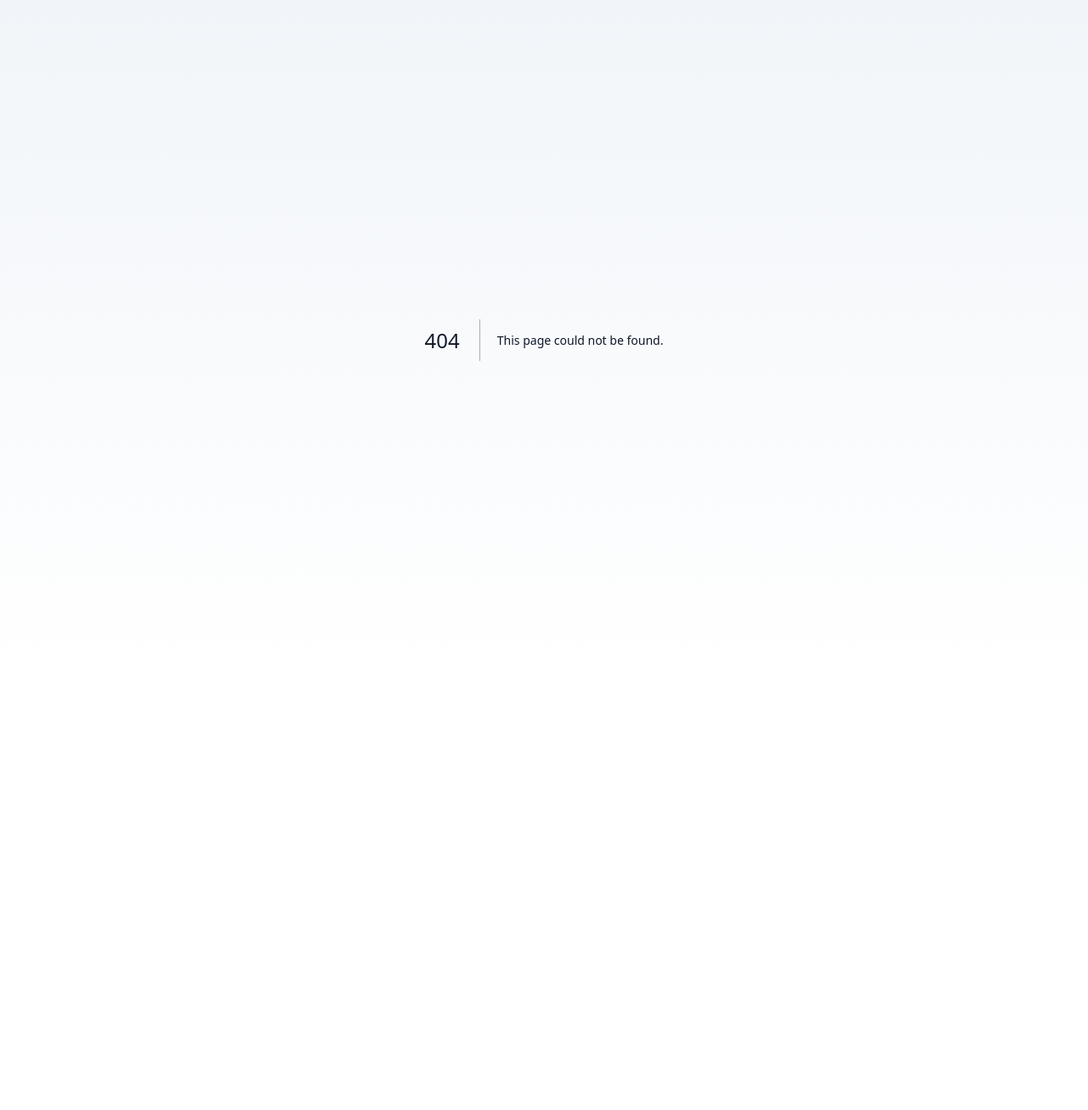
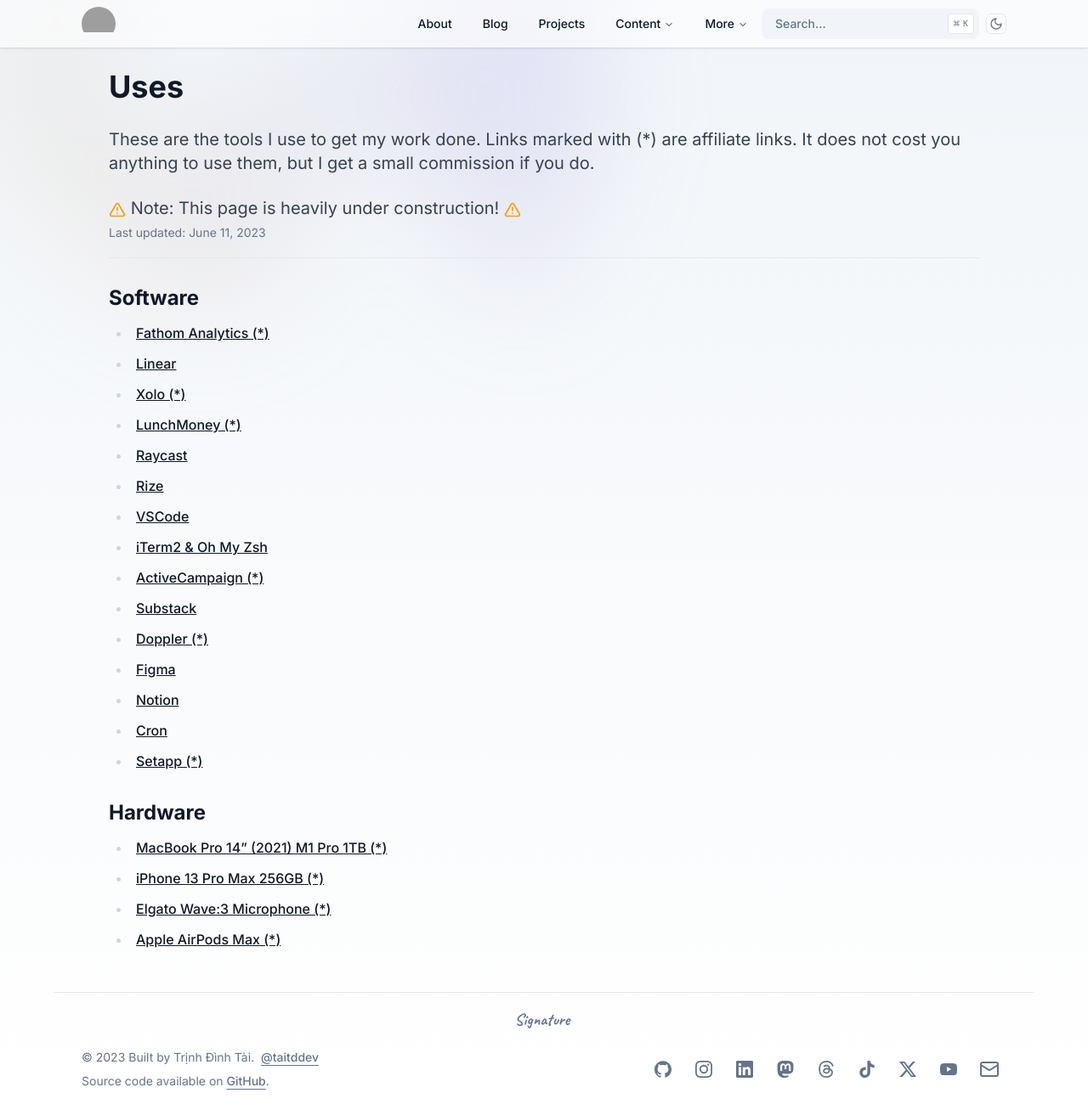
Before and after one commit to trinhdinhtai/taitd.dev, a Next.js app: page /uses in a window 1280 px wide. Before the commit this address had no page. Shown: the whole page at 85% size. Before the commit the page ends 800 px from the top, so only its background shows below. Built offline with nearby package versions, Linux system fonts and the light colour scheme; grey boxes are pictures that could not be loaded.

Commit message:
feat: add uses page

```diff
--- a/app/(root)/page.tsx
+++ b/app/(root)/page.tsx
@@ -20,9 +20,7 @@
       />
 
       <div className="container mt-12 max-w-6xl">
-        <div className="grid grid-cols-1 place-items-start justify-between gap-12 lg:grid-cols-3">
-          <div className="col-span-1 w-full lg:col-span-2">
-            <div className="grid grid-flow-row gap-2">
+        <div className="flex flex-col gap-2">
           {posts.map((post) => (
             <PostCard key={post._id} post={post} />
           ))}
@@ -33,8 +31,6 @@
         >
           See all posts <ArrowRight className="ml-2 h-4 w-4" />
         </Link>
-          </div>
-        </div>
       </div>
 
       {siteMetadata.newsletterUrl && (
--- /dev/null
+++ b/app/(root)/uses/page.tsx
@@ -0,0 +1,51 @@
+import { hardware, software } from "@/constants/uses-data";
+import { AlertTriangle } from "lucide-react";
+
+import { formatDate } from "@/lib/utils";
+
+const UsesPage = () => {
+  return (
+    <div className="container pb-10">
+      <article className="prose mx-auto max-w-5xl dark:prose-invert prose-headings:mb-3 prose-headings:mt-8 prose-headings:font-heading prose-headings:font-bold prose-headings:leading-tight hover:prose-a:text-accent-foreground prose-a:prose-headings:no-underline">
+        <h1 className="mt-0">Uses</h1>
+        <div className="m-0 text-xl">
+          <p>
+            These are the tools I use to get my work done. Links marked with (*)
+            are affiliate links. It does not cost you anything to use them, but
+            I get a small commission if you do.
+          </p>
+          <AlertTriangle className="inline h-5 w-5 text-amber-500" /> Note: This
+          page is heavily under construction!{" "}
+          <AlertTriangle className="inline h-5 w-5 text-amber-500" />
+        </div>
+        <time className="text-sm text-slate-500">
+          Last updated: {formatDate("2023-06-11")}
+        </time>
+
+        <hr className="my-4" />
+        <h2>Software</h2>
+        <ul>
+          {software.map((item) => (
+            <li key={item.href}>
+              <a href={item.href} target="_blank">
+                {item.title}
+              </a>
+            </li>
+          ))}
+        </ul>
+        <h2>Hardware</h2>
+        <ul>
+          {hardware.map((item) => (
+            <li key={item.href}>
+              <a href={item.href} target="_blank">
+                {item.title}
+              </a>
+            </li>
+          ))}
+        </ul>
+      </article>
+    </div>
+  );
+};
+
+export default UsesPage;
--- a/constants/navbar-links.ts
+++ b/constants/navbar-links.ts
@@ -1,12 +1,8 @@
-import { defaultAuthor, siteMetadata } from "@/lib/metadata";
 import { ContentNavItem, NavItem } from "@/types";
 
-const content: ContentNavItem[] = [
-  {
-    title: "Blog",
-    href: "/posts",
-    description: "Blog posts. Mostly about web development. Or chicken fingers",
-  },
+import { defaultAuthor, siteMetadata } from "@/lib/metadata";
+
+const blogContent: ContentNavItem[] = [
   {
     title: "Speaking",
     href: "/speaking",
@@ -16,7 +12,7 @@
   {
     title: "Videos",
     href: defaultAuthor.socialProfiles.find(
-      (platform) => platform.name === "youtube"
+      (platform) => platform.name === "youtube",
     )?.link as string,
     description: "My YouTube channel where I talk about web development.",
   },
@@ -32,21 +28,33 @@
   },
 ];
 
+const moreContent: ContentNavItem[] = [
+  {
+    title: "Uses",
+    href: "/uses",
+    description: "My hardware, software, and other tools.",
+  },
+];
+
 export const navigationLinks: NavItem[] = [
   {
-    title: "Content",
-    content,
+    title: "About",
+    href: "/about",
+  },
+  {
+    title: "Blog",
+    href: "/posts",
   },
   {
     title: "Projects",
     href: "/projects",
   },
   {
-    title: "Uses",
-    href: "/uses",
+    title: "Content",
+    content: blogContent,
   },
   {
-    title: "Now",
-    href: "/now",
+    title: "More",
+    content: moreContent,
   },
 ];
--- /dev/null
+++ b/constants/uses-data.ts
@@ -0,0 +1,100 @@
+export const hardware = [
+  {
+    title: "MacBook Pro 14” (2021) M1 Pro 1TB (*)",
+    description: `My main machine. I love it. I'm a huge believer of the 14" size. Small enough to travel with and big enough to work on.`,
+    href: "https://amzn.to/42E6Sq9",
+  },
+  {
+    title: "iPhone 13 Pro Max 256GB (*)",
+    description: `My main phone. Camera is perfect for YouTube videos.`,
+    href: "https://amzn.to/3JaQgzv",
+  },
+  {
+    title: "Elgato Wave:3 Microphone (*)",
+    description: `Perfect video and podcast microphone. Easy to use, small enough to travel with.`,
+    href: "https://amzn.to/3J4XMvt",
+  },
+  {
+    title: "Apple AirPods Max (*)",
+    description: `Honestly, I hate the price, but I love the headphones. I use them for calls, music, and videos.`,
+    href: "https://amzn.to/3X0PHxM",
+  },
+];
+
+export const software = [
+  {
+    title: "Fathom Analytics (*)",
+    description: `Privacy friendly analytics. No cookies, no GDPR banners, no tracking. Just simple metrics. Get a free month with this link.`,
+    href: "https://usefathom.com/ref/F6KQFM",
+  },
+  {
+    title: "Linear",
+    description: `The best project management app out there. Believe me.`,
+    href: "https://linear.app",
+  },
+  {
+    title: "Xolo (*)",
+    description: `I run my businesses through Estonian e-Residency provider, Xolo. Simple and easy solution to run a borderless company. Get a free month with this link.`,
+    href: "https://xolo.io/ref/DAVLEV1",
+  },
+  {
+    title: "LunchMoney (*)",
+    description: `Budgeting and money management. Multi-currency, multi-account. Fast, simple, and easy to use. Get 1 month free with this link.`,
+    href: "https://lunchmoney.app/?refer=3lxx87ps",
+  },
+  {
+    title: "Raycast",
+    description: `Productivity on Mac. Completely replaced Spotlight for me.`,
+    href: "https://www.raycast.com/",
+  },
+  {
+    title: "Rize",
+    description: `Tracking and analyzing my time. I use it to see how much time I spend on different projects, and distractions. lol.`,
+    href: "https://rize.io/",
+  },
+  {
+    title: "VSCode",
+    description: `Click here to find my plugins & config`,
+    href: "https://gist.github.com/thedevdavid/c1b69f72a7deb472506ee3cf5f559f81",
+  },
+  {
+    title: "iTerm2 & Oh My Zsh",
+    description: `Click here to find my plugins & config`,
+    href: "https://gist.github.com/thedevdavid/af307fb45d525ffebf38750970f98ed2",
+  },
+  {
+    title: "ActiveCampaign (*)",
+    description: `Newsletter, automations, and PLCs. I'm a big fan of their automations. Get a free month with this link.`,
+    href: "activecampaign.com",
+  },
+  {
+    title: "Substack",
+    description: `My main newsletter platform. I love their editor. But probably will move to to somewhere else soon because of the lack of support and integrations.`,
+    href: "https://substack.com",
+  },
+  {
+    title: "Doppler (*)",
+    description: `Secure .env file storage with cloud integrations. Get a free month with this link.`,
+    href: "https://doppler.com/join?invite=45A76339",
+  },
+  {
+    title: "Figma",
+    description: `Designs and graphics for my apps and websites. I'm not a designer, but I can make things look good. I think. Maybe. I don't know. You tell me. `,
+    href: "https://figma.com",
+  },
+  {
+    title: "Notion",
+    description: `Permanent docs, organizing my life and my business. Using it as my second brain, journaling, content calendar, etc.`,
+    href: "https://www.notion.so/",
+  },
+  {
+    title: "Cron",
+    description: `The calendar app of my dreams. No questions.`,
+    href: "https://cron.com/",
+  },
+  {
+    title: "Setapp (*)",
+    description: `A bunch of apps for a monthly fee. I use it for Xnapper, DevTools, CleanMyMac X, Cleanshot X, and a few others. Get a free month with this link.`,
+    href: "https://go.setapp.com/invite/nrblyx5g",
+  },
+];
```
Lines whose indentation alone changed are shown as unchanged.
